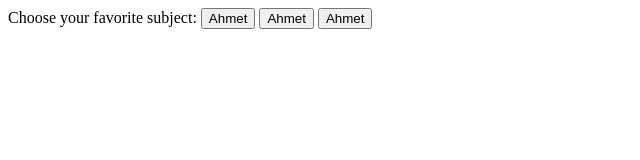
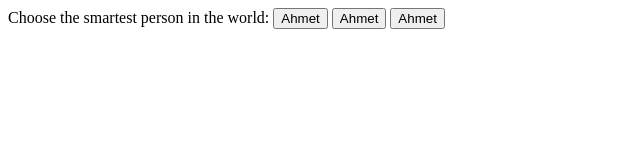
Before and after one commit to devahmetkaplan/helixcompany-website, a plain HTML site: page index.html in a window 1280 px wide. Shown: the whole page, without its empty margins (0-640 px from the left). Drawn offline with Linux system fonts and the light colour scheme.

Commit message:
Update index.html

```diff
--- a/index.html
+++ b/index.html
@@ -1,5 +1,5 @@
 <form action="/action_page.php" method="get">
-  Choose your favorite subject:
+  Choose the smartest person in the world:
   <button name="subject" type="submit" value="HTML">Ahmet</button>
   <button name="subject" type="submit" value="CSS">Ahmet</button>
   <button name="subject" type="submit" value="CSS">Ahmet</button>
```
